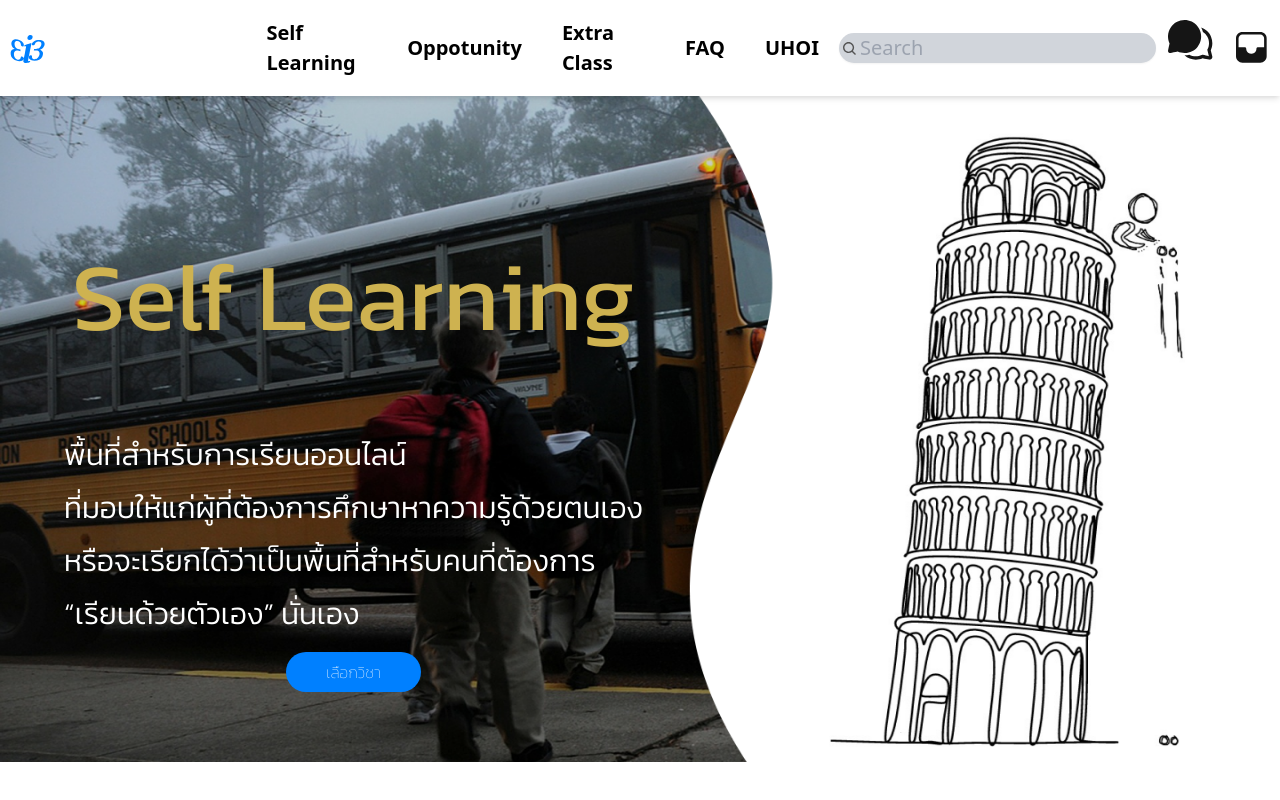
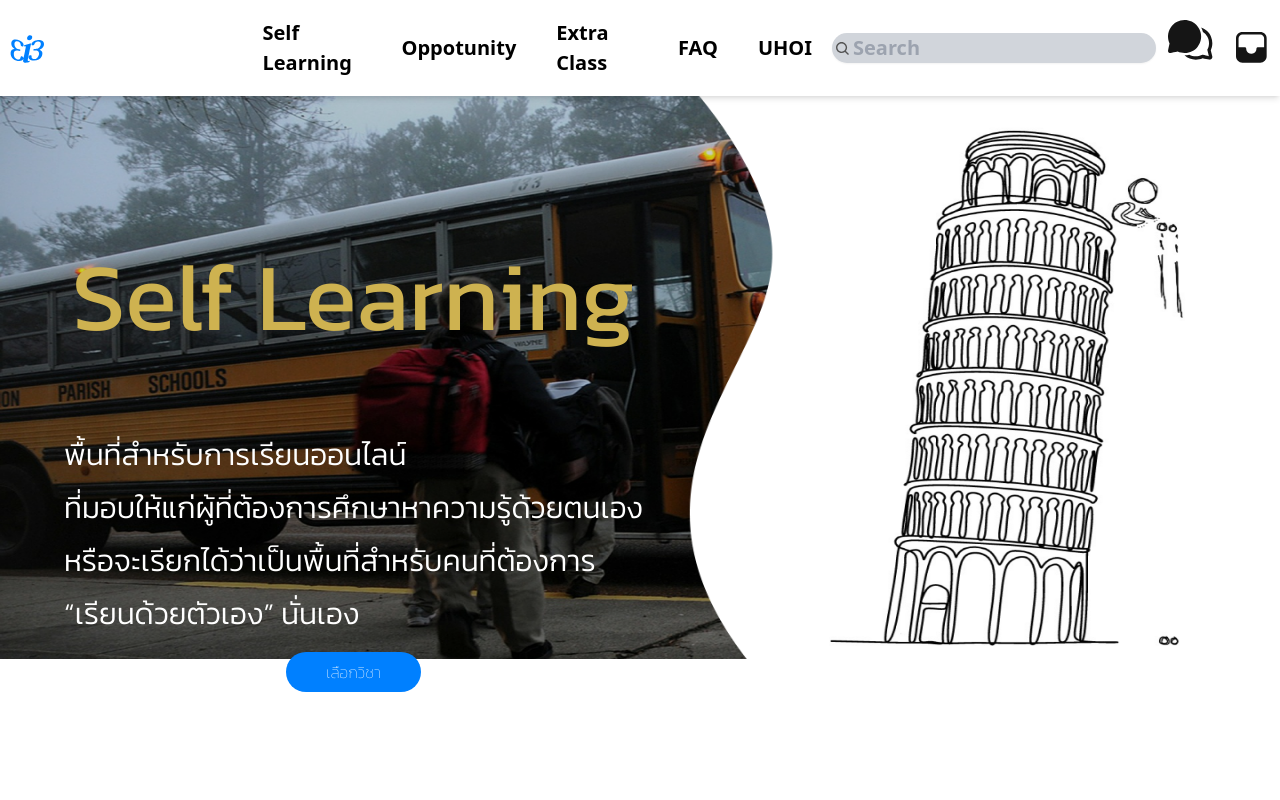
Before and after one commit to WTFPUn/strup, a Next.js app: page / in a window 1280 px wide. Shown: the top 800 px of the page. Built offline with nearby package versions, Linux system fonts and the light colour scheme.

Commit message:
fix: tailwind not load while yarn start/dev fix: update tailwind to 3.0 feat: add button on homepageBanner and remove button component

```diff
--- a/package.json
+++ b/package.json
@@ -8,6 +8,9 @@
     "lint": "next lint"
   },
   "dependencies": {
+    "@tailwindcss/aspect-ratio": "^0.4.0",
+    "@tailwindcss/forms": "^0.4.0",
+    "@tailwindcss/typography": "^0.5.0",
     "next": "^12.0.4",
     "react": "^17.0.2",
     "react-dom": "^17.0.2"
@@ -17,6 +20,6 @@
     "eslint": "7",
     "eslint-config-next": "12.0.4",
     "postcss": "^8.4.4",
-    "tailwindcss": "^2.2.19"
+    "tailwindcss": "^3.0.1"
   }
 }
--- a/src/components/IndexBanner.js
+++ b/src/components/IndexBanner.js
@@ -1,17 +1,22 @@
 import Image from 'next/image'
+import Link from 'next/link'
 import MainButton from './MainButton';
 
 function IndexBanner() {
   return(
     <div className=" mobile:h-50 mobile:w-screen medium-tablet:h-screen medium-tablet:w-screen big-device:h-screen big-device:w-full relative">
-      <Image src={"/homeimage/mainbg.png"} width="50" height="26" layout="responsive" alt="mainbg"/>
+      <Image src={"/homeimage/mainbg.png"} width="50" height="22" layout="responsive" alt="mainbg"/>
       <div className="absolute mobile:top-8 mobile:left-2 medium-tablet:top-16 medium-tablet:left-8 big-device:top-32  big-device:left-16 flex flex-col font-body place-items-center">
         <div className="text-left text-noiceyellow big-device:text-8xl big-device:font-base mobile:mb-8 mb-16">{"Self Learning"}</div>
         <div className="text-left text-white big-device:text-3xl mobile:text-xss font-light mb-2 w-full">พื้นที่สำหรับการเรียนออนไลน์</div>
         <div className="text-left text-white big-device:text-3xl mobile:text-xss font-light mb-2 w-full">ที่มอบให้แก่ผู้ที่ต้องการศึกษาหาความรู้ด้วยตนเอง</div>
         <div className="text-left text-white big-device:text-3xl mobile:text-xss font-light mb-2 w-full">หรือจะเรียกได้ว่าเป็นพื้นที่สำหรับคนที่ต้องการ</div>
         <div className="text-left text-white big-device:text-3xl mobile:text-xss font-light mb-2 w-full">“เรียนด้วยตัวเอง” นั่นเอง</div>
-          <MainButton color="buttonblue" text="เลือกวิชา" linkto="/about"/>
+        <button className={`font-thin  bg-buttonblue rounded-full justify-center medium-tablet:p-2 medium-tablet:px-2 big-device:p-2 big-device:px-10 mt-2 text-white`}>
+      <Link className="font-body medium-tablet:text-xl big-device:text-3xl mobile:text-lg" href='/about'>
+        เลือกวิชา
+      </Link>
+    </button>
       </div>
     </div>
   )
--- a/src/components/MainButton.js
+++ /dev/null
@@ -1,13 +0,0 @@
-import Link from 'next/link';
-
-function MainButton({color,text, linkto}) {
-  return(
-    <button className={`font-thin  bg-${color} rounded-full justify-center medium-tablet:p-2 medium-tablet:px-2 big-device:p-2 big-device:px-10 mt-2 text-white`}>
-      <Link className="font-body medium-tablet:text-xl big-device:text-3xl mobile:text-lg" href={linkto}>
-        {text}
-      </Link>
-    </button>
-  );
-};
-
-export default MainButton;
--- a/src/pages/_app.js
+++ b/src/pages/_app.js
@@ -1,4 +1,5 @@
 import '../styles/index.css'
+import 'tailwindcss/tailwind.css'
 
 function MyApp({ Component, pageProps }) {
   return (
--- a/tailwind.config.js
+++ b/tailwind.config.js
@@ -1,8 +1,8 @@
 const colors = require('tailwindcss/colors')
 
 module.exports = {
-  content: ['./pages/**/*.{js,ts,jsx,tsx}', './components/**/*.{js,ts,jsx,tsx}'],
-  darkMode: false, // or 'media' or 'class'
+  content: ['./src/pages/**/*.{js,ts,jsx,tsx}', './src/components/**/*.{js,ts,jsx,tsx}'],
+  // darkMode: false, // or 'media' or 'class'
   theme: {
     extend: {
       fontFamily: {
```
Also changed, not shown: 1 other file (tests, documents, lock files or other folders).
